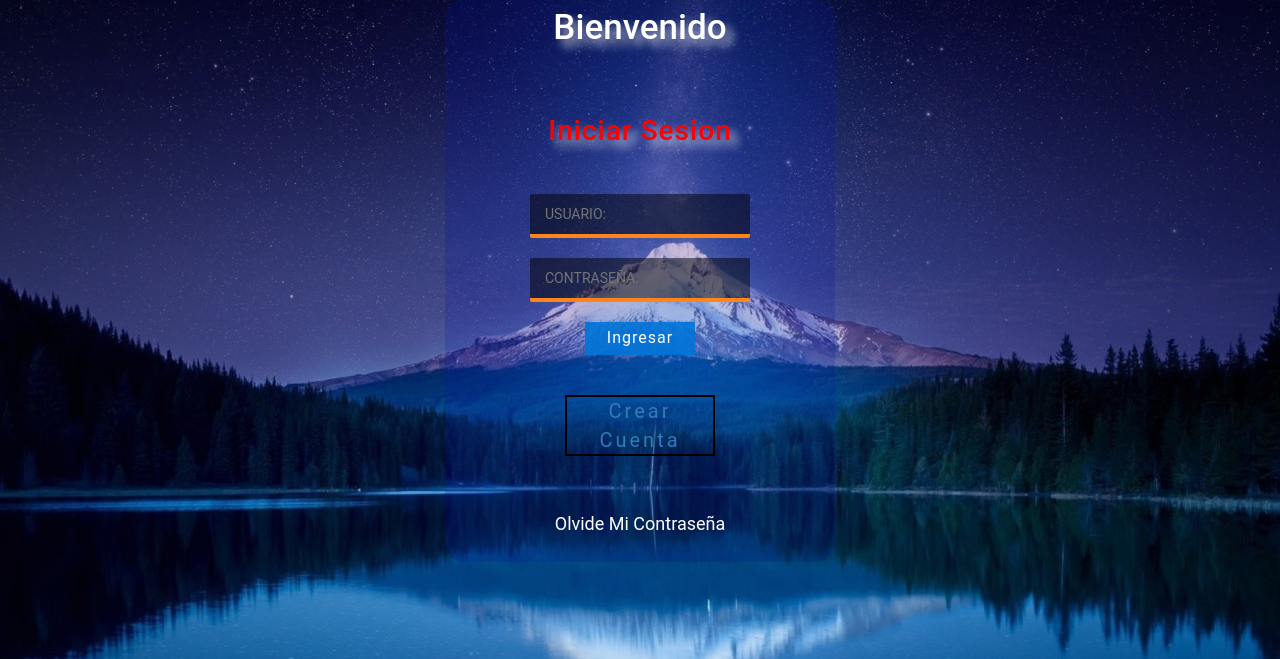
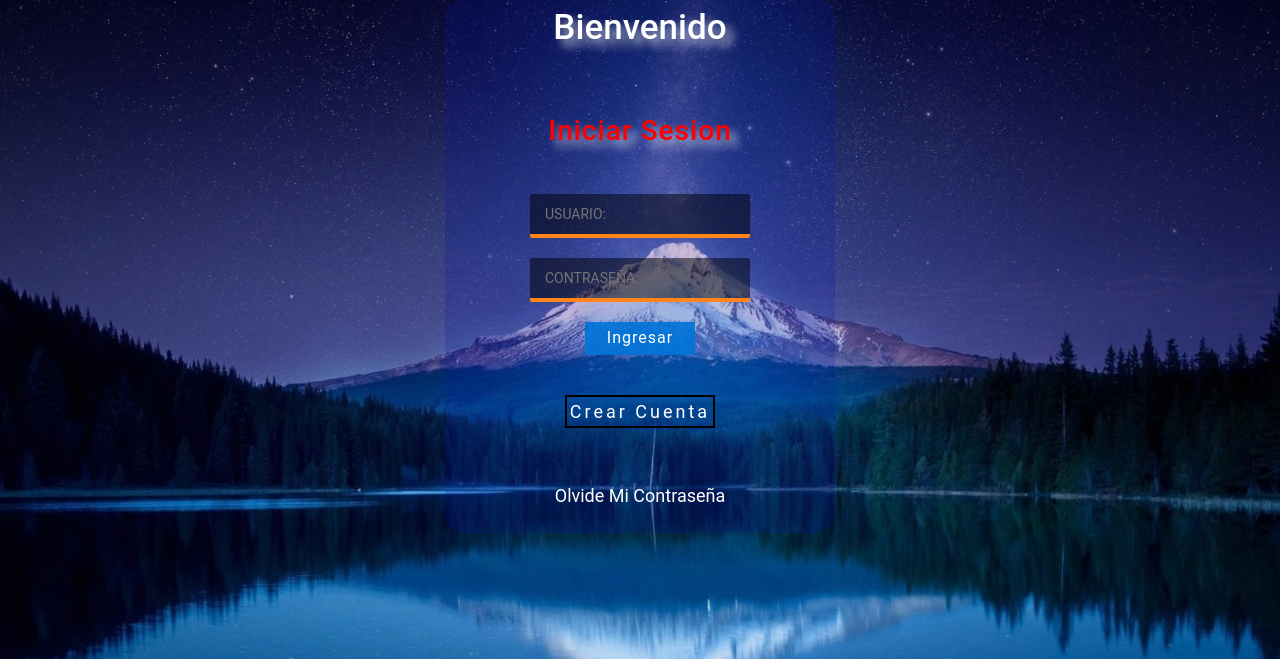
Before and after one commit to tirandoCodigoF/myjob, a PHP site: page / in a window 1280 px wide. Shown: the part 141-800 px from the top of the page. Run offline with PHP 8.4, Linux system fonts and the light colour scheme; some libraries are stand-ins or nearby versions.

Commit message:
logueo e inicio de sesion modificando index.php checando validacion y los css, cerrarsesion.php otros  insertar usuario 10

```diff
--- a/vista/css/estilos1.css
+++ b/vista/css/estilos1.css
@@ -100,7 +100,20 @@ h2{
 
 .contenedor-form .toggle span {
     letter-spacing: 3px;
+    color: white;
 }
+.contenedor-form .toggle a{
+     color: #fff;
+    text-decoration: none;
+    font-size: 18px;}
+/*    .contenedor-form .toggle .insertaruser {
+
+    width: 100%;
+    padding: 15px 0;
+    text-align: center;
+    border-bottom-left-radius: 5px;
+    border-bottom-right-radius: 5px;
+}*/
 
 .contenedor-form h2 {
     /*letter-spacing: 2px;*/
--- a/vista/index.php
+++ b/vista/index.php
@@ -35,7 +35,8 @@
  </div>
 
  <div class="toggle"  align="center">
- 	<a href="insertarusuarios.php"><span>Crear Cuenta</span></a>
+ <div class="insertaruser">
+ 	<a href="insertarusuarios.php"><span>Crear Cuenta</span></a></div>
  </div>
 
  <br>
```
